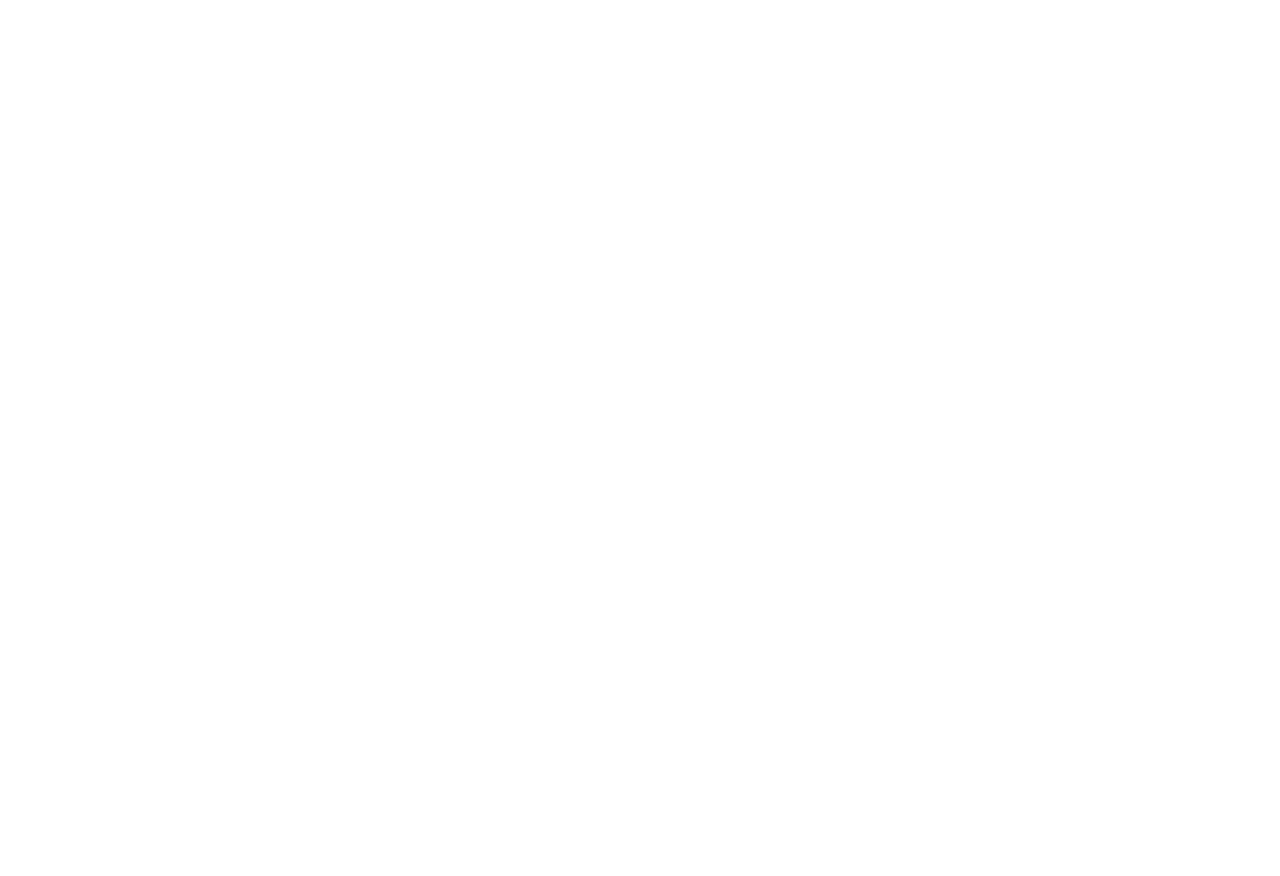
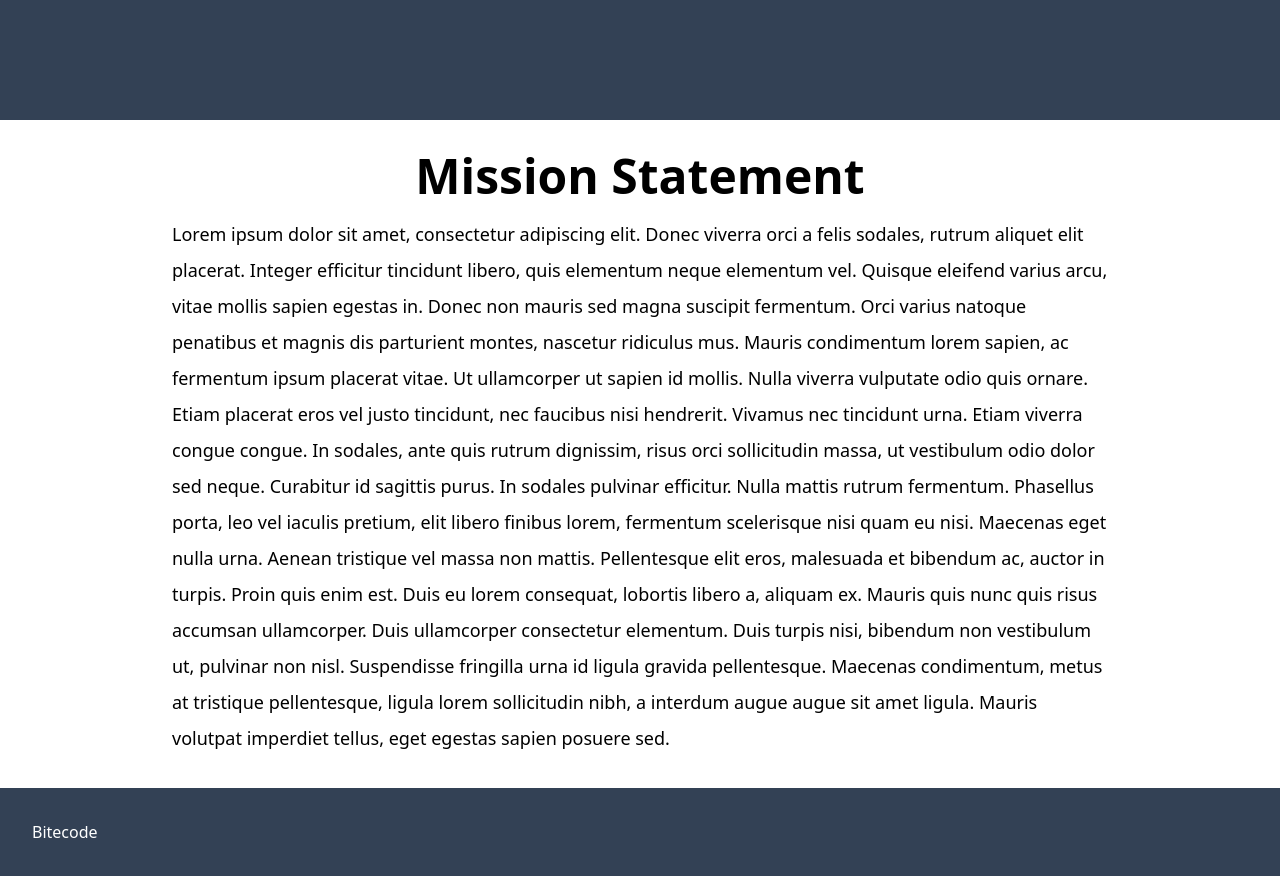
Before and after one commit to VincentShao32/bitecode-frontend, a React (Create React App) app: page /mission in a window 1280 px wide. Shown: the part 680-1556 px from the top of the page. Before the commit the page ends 800 px from the top, so only its background shows below. Built offline with nearby package versions, Linux system fonts and the light colour scheme.

Commit message:
Mission page

```diff
--- a/src/pages/Mission.js
+++ b/src/pages/Mission.js
@@ -1,7 +1,42 @@
-import React from "react";
+import Splash from "../components/Splash";
+import Logo from "../components/Logo";
 
 const Mission = () => {
-  return <div>Mission</div>;
+  return (
+    <div>
+      <Logo color="white" />
+      <Splash text="Our Mission" />
+      <div className="flex flex-col max-w-[1000px] w-full mx-auto px-8 py-8 gap-4">
+        <h1 className="font-bold text-5xl text-center">Mission Statement</h1>
+        <p className="text-lg leading-loose">
+          Lorem ipsum dolor sit amet, consectetur adipiscing elit. Donec viverra
+          orci a felis sodales, rutrum aliquet elit placerat. Integer efficitur
+          tincidunt libero, quis elementum neque elementum vel. Quisque eleifend
+          varius arcu, vitae mollis sapien egestas in. Donec non mauris sed
+          magna suscipit fermentum. Orci varius natoque penatibus et magnis dis
+          parturient montes, nascetur ridiculus mus. Mauris condimentum lorem
+          sapien, ac fermentum ipsum placerat vitae. Ut ullamcorper ut sapien id
+          mollis. Nulla viverra vulputate odio quis ornare. Etiam placerat eros
+          vel justo tincidunt, nec faucibus nisi hendrerit. Vivamus nec
+          tincidunt urna. Etiam viverra congue congue. In sodales, ante quis
+          rutrum dignissim, risus orci sollicitudin massa, ut vestibulum odio
+          dolor sed neque. Curabitur id sagittis purus. In sodales pulvinar
+          efficitur. Nulla mattis rutrum fermentum. Phasellus porta, leo vel
+          iaculis pretium, elit libero finibus lorem, fermentum scelerisque nisi
+          quam eu nisi. Maecenas eget nulla urna. Aenean tristique vel massa non
+          mattis. Pellentesque elit eros, malesuada et bibendum ac, auctor in
+          turpis. Proin quis enim est. Duis eu lorem consequat, lobortis libero
+          a, aliquam ex. Mauris quis nunc quis risus accumsan ullamcorper. Duis
+          ullamcorper consectetur elementum. Duis turpis nisi, bibendum non
+          vestibulum ut, pulvinar non nisl. Suspendisse fringilla urna id ligula
+          gravida pellentesque. Maecenas condimentum, metus at tristique
+          pellentesque, ligula lorem sollicitudin nibh, a interdum augue augue
+          sit amet ligula. Mauris volutpat imperdiet tellus, eget egestas sapien
+          posuere sed.
+        </p>
+      </div>
+    </div>
+  );
 };
 
 export default Mission;
```
